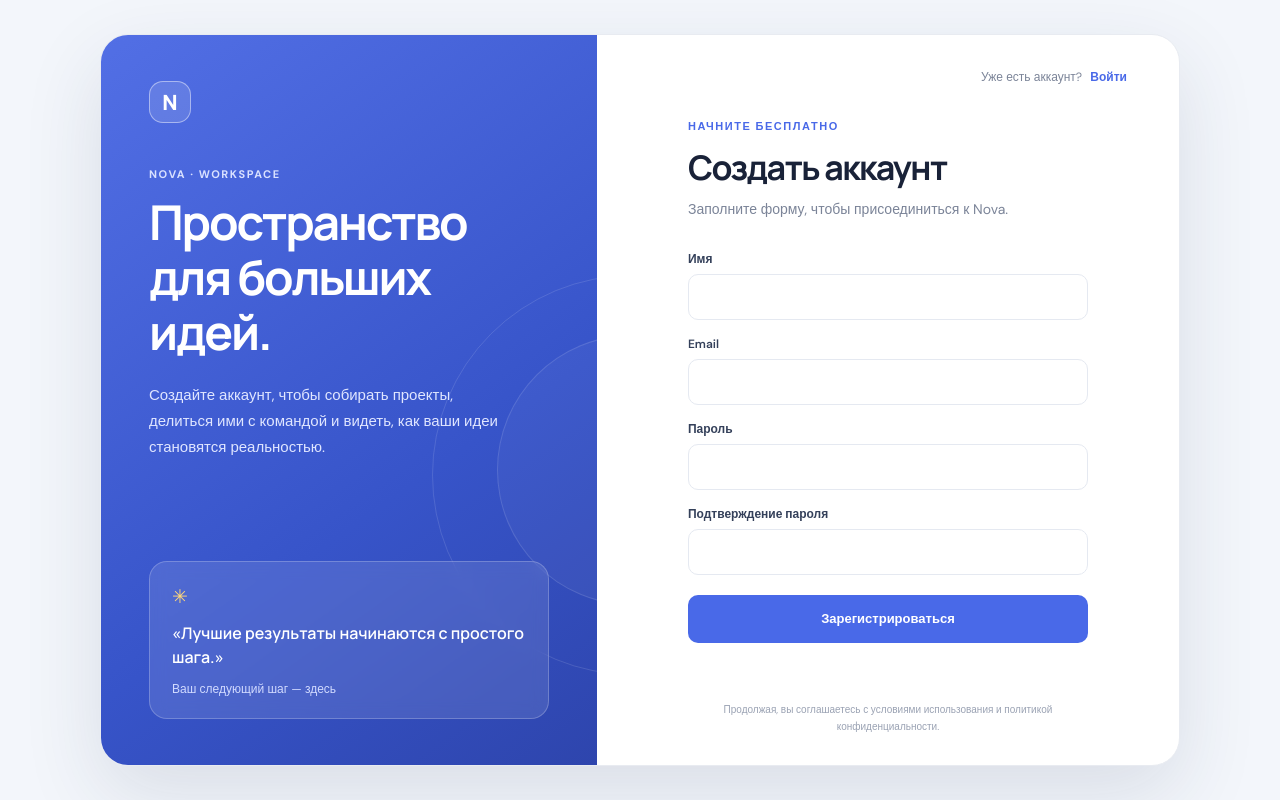
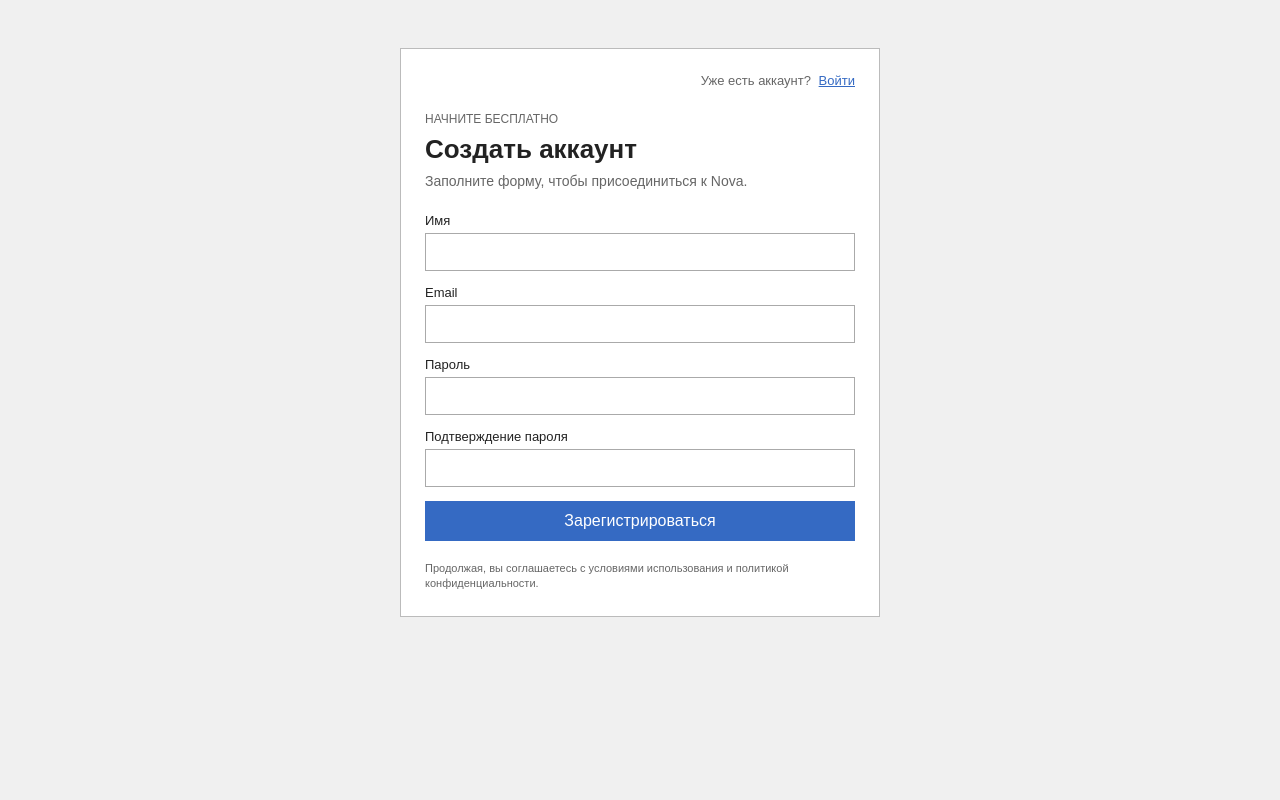
Before and after one commit to yznikfmz/pr33, a Vue app: page / in a window 1280 px wide. Built offline with nearby package versions, Linux system fonts and the light colour scheme.

Commit message:
Упростил оформление формы

```diff
--- a/src/style.css
+++ b/src/style.css
@@ -1,107 +1,114 @@
-@import url('https://fonts.googleapis.com/css2?family=DM+Sans:wght@400;500;600;700&family=Manrope:wght@400;500;600;700;800&display=swap');
-
 :root {
-  font-family: 'DM Sans', sans-serif;
-  color: #172033;
-  background: #f3f6fb;
-  font-synthesis: none;
-  text-rendering: optimizeLegibility;
-  -webkit-font-smoothing: antialiased;
-  -moz-osx-font-smoothing: grayscale;
-  font-optical-sizing: auto;
-  font-weight: 400;
-  --muted: #7b8498;
-  --line: #e5e9f1;
-  --accent: #4969e8;
-  --accent-dark: #3452cb;
-  --error: #d4475d;
-  --success: #178762;
+  font-family: Arial, sans-serif;
+  color: #222;
+  background: #f0f0f0;
+  --muted: #666;
+  --line: #aaa;
+  --accent: #356ac3;
+  --accent-dark: #244d91;
+  --error: #c62828;
+  --success: #267342;
 }
 
-* { box-sizing: border-box; }
-body { min-width: 320px; min-height: 100vh; margin: 0; }
-button, input { font: inherit; }
-a { color: inherit; }
-#app { min-height: 100vh; padding: 28px; display: grid; place-items: center; }
+* {
+  box-sizing: border-box;
+}
+
+body {
+  min-width: 320px;
+  min-height: 100vh;
+  margin: 0;
+}
+
+button,
+input {
+  font: inherit;
+}
+
+a {
+  color: var(--accent);
+}
+
+#app {
+  min-height: 100vh;
+  padding: 24px 14px;
+}
+
 .page-shell {
-  width: min(1080px, 100%); min-height: 700px; display: grid; grid-template-columns: 0.92fr 1.08fr;
-  overflow: hidden; border: 1px solid #e8ebf1; border-radius: 28px; background: #fff;
-  box-shadow: 0 28px 80px rgba(30, 47, 86, .12);
+  width: min(480px, 100%);
+  margin: 24px auto;
+  border: 1px solid #bbb;
+  background: #fff;
 }
+
 .intro-panel {
-  position: relative; isolation: isolate; overflow: hidden; display: flex; flex-direction: column;
-  padding: 46px 48px; color: #fff; background: linear-gradient(145deg, #526fe5 0%, #3754c9 62%, #2e45ad 100%);
+  display: none;
 }
-.brand-mark {
-  width: 42px; height: 42px; display: grid; place-items: center; border: 1px solid rgba(255,255,255,.45);
-  border-radius: 14px; font: 800 21px 'Manrope', sans-serif; background: rgba(255,255,255,.12);
+
+.form-panel {
+  padding: 24px;
 }
-.eyebrow { margin: 0 0 14px; font-size: 11px; font-weight: 700; letter-spacing: .14em; }
-.intro-panel > .eyebrow { margin-top: 44px; color: #d9e1ff; }
-h1, h2 { font-family: 'Manrope', sans-serif; letter-spacing: -.045em; }
-h1 { position: relative; z-index: 1; max-width: 400px; margin: 0; font-size: clamp(34px, 4vw, 48px); line-height: 1.14; }
-.intro-copy { position: relative; z-index: 1; max-width: 370px; margin: 22px 0 0; color: #e0e6ff; font-size: 15px; line-height: 1.75; }
-.quote-card { position: relative; z-index: 1; margin-top: auto; padding: 22px 22px 20px; border: 1px solid rgba(255,255,255,.22); border-radius: 18px; background: rgba(255,255,255,.11); backdrop-filter: blur(8px); }
-.quote-stars { color: #ffd77a; font-size: 19px; }
-.quote-card p { margin: 12px 0 8px; font: 600 16px/1.5 'Manrope', sans-serif; }
-.quote-caption { color: #d2dbff; font-size: 12px; }
-.decor { position: absolute; z-index: -1; display: block; border: 1px solid rgba(255,255,255,.12); border-radius: 50%; }
-.decor-one { width: 400px; height: 400px; top: 240px; right: -235px; }
-.decor-two { width: 270px; height: 270px; top: 300px; right: -170px; background: rgba(255,255,255,.04); }
-.form-panel { display: flex; flex-direction: column; padding: 34px 52px 30px; }
-.form-topline { text-align: right; color: var(--muted); font-size: 12px; }
-.form-topline a { margin-left: 5px; color: var(--accent); font-weight: 700; text-decoration: none; }
-.form-content { width: 100%; max-width: 400px; margin: auto; padding: 34px 0; }
-.form-content .eyebrow { color: var(--accent); }
-h2 { margin: 0; color: #192238; font-size: 34px; line-height: 1.2; }
-.form-subtitle { margin: 10px 0 30px; color: var(--muted); font-size: 14px; line-height: 1.6; }
-.form-placeholder { padding: 18px; border: 1px dashed #cfd6e4; border-radius: 12px; color: var(--muted); font-size: 13px; text-align: center; }
-.legal-note { max-width: 400px; margin: 24px auto 0; color: #9aa2b3; font-size: 10px; line-height: 1.7; text-align: center; }
-@media (max-width: 760px) {
-  #app { padding: 14px; align-items: start; }
-  .page-shell { min-height: calc(100vh - 28px); grid-template-columns: 1fr; border-radius: 22px; }
-  .intro-panel { min-height: 350px; padding: 30px; }
-  .intro-panel > .eyebrow { margin-top: 26px; }
-  h1 { max-width: 520px; font-size: 36px; }
-  .intro-copy { margin-top: 14px; }
-  .quote-card { display: none; }
-  .form-panel { min-height: 500px; padding: 24px 28px; }
-  .form-content { padding: 40px 0; }
+
+.form-topline {
+  margin-bottom: 24px;
+  color: var(--muted);
+  font-size: 13px;
+  text-align: right;
 }
+
+.form-topline a {
+  margin-left: 4px;
+}
+
+.form-content {
+  width: 100%;
+  margin: 0 auto;
+}
+
+.eyebrow {
+  margin: 0 0 8px;
+  color: var(--muted);
+  font-size: 12px;
+}
+
+h2 {
+  margin: 0;
+  font-size: 26px;
+}
+
+.form-subtitle {
+  margin: 8px 0 24px;
+  color: var(--muted);
+  font-size: 14px;
+}
+
 .registration-form {
   display: flex;
   flex-direction: column;
-  gap: 16px;
+  gap: 14px;
 }
 
 .form-group {
   display: flex;
   flex-direction: column;
-  gap: 7px;
+  gap: 5px;
 }
 
 .form-group label {
-  color: #34405a;
-  font-size: 12px;
-  font-weight: 600;
+  font-size: 13px;
 }
 
 .form-input {
   width: 100%;
-  min-height: 46px;
-  padding: 0 13px;
+  min-height: 38px;
+  padding: 7px 9px;
   border: 1px solid var(--line);
-  border-radius: 10px;
   background: #fff;
-  color: #192238;
-  font-size: 13px;
-  transition: border-color 0.2s, box-shadow 0.2s;
 }
 
 .form-input:focus {
   border-color: var(--accent);
-  outline: none;
-  box-shadow: 0 0 0 3px rgba(73, 105, 232, 0.12);
+  outline: 1px solid var(--accent);
 }
 
 .form-input.input-error {
@@ -109,38 +116,51 @@ h2 { margin: 0; color: #192238; font-size: 34px; line-height: 1.2; }
 }
 
 .error-message {
+  margin: 0;
   color: var(--error);
-  font-size: 11px;
-  line-height: 1.4;
+  font-size: 12px;
 }
 
 .btn-submit {
-  min-height: 48px;
-  margin-top: 4px;
+  min-height: 40px;
   border: 0;
-  border-radius: 10px;
   background: var(--accent);
   color: #fff;
-  font-size: 13px;
-  font-weight: 700;
   cursor: pointer;
-  transition: background 0.2s, transform 0.2s;
 }
 
 .btn-submit:hover {
   background: var(--accent-dark);
-  transform: translateY(-1px);
 }
 
 .btn-submit:disabled {
-  opacity: 0.65;
+  opacity: 0.6;
   cursor: wait;
-  transform: none;
 }
 
 .success-message {
   margin: 0;
   color: var(--success);
-  font-size: 12px;
-  line-height: 1.5;
+  font-size: 13px;
 }
+
+.legal-note {
+  margin: 20px 0 0;
+  color: var(--muted);
+  font-size: 11px;
+  line-height: 1.4;
+}
+
+@media (max-width: 480px) {
+  #app {
+    padding: 12px;
+  }
+
+  .page-shell {
+    margin: 12px auto;
+  }
+
+  .form-panel {
+    padding: 18px;
+  }
+}
```
